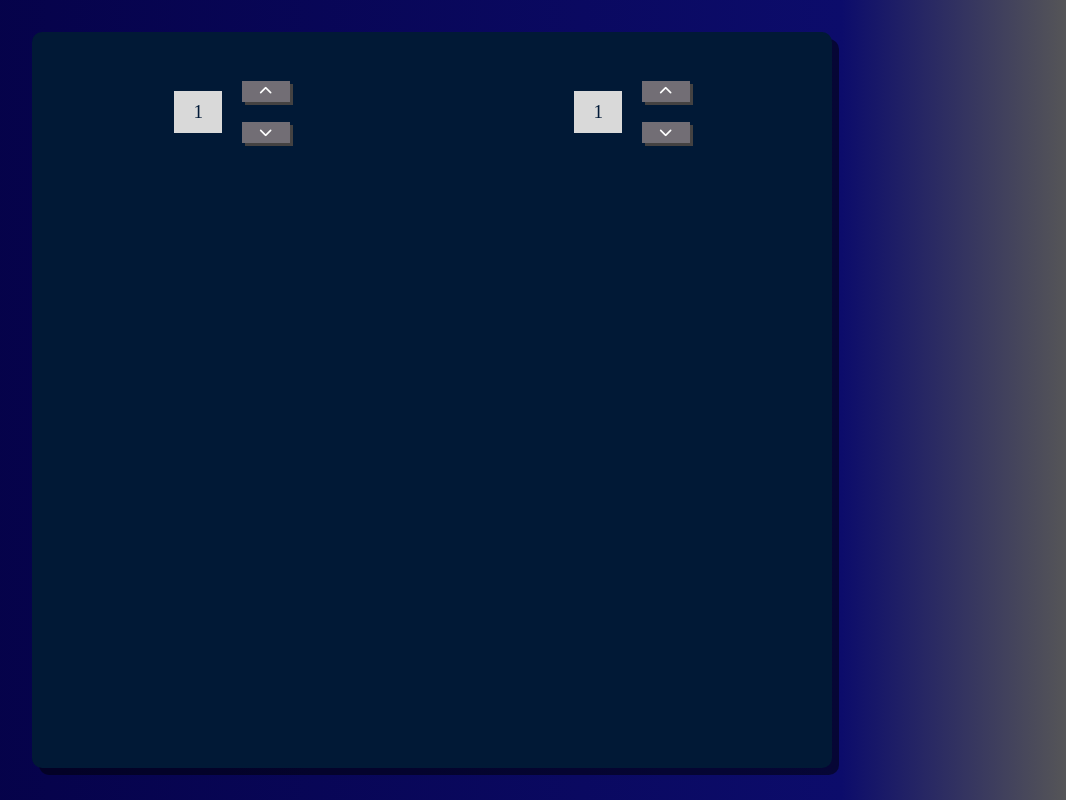
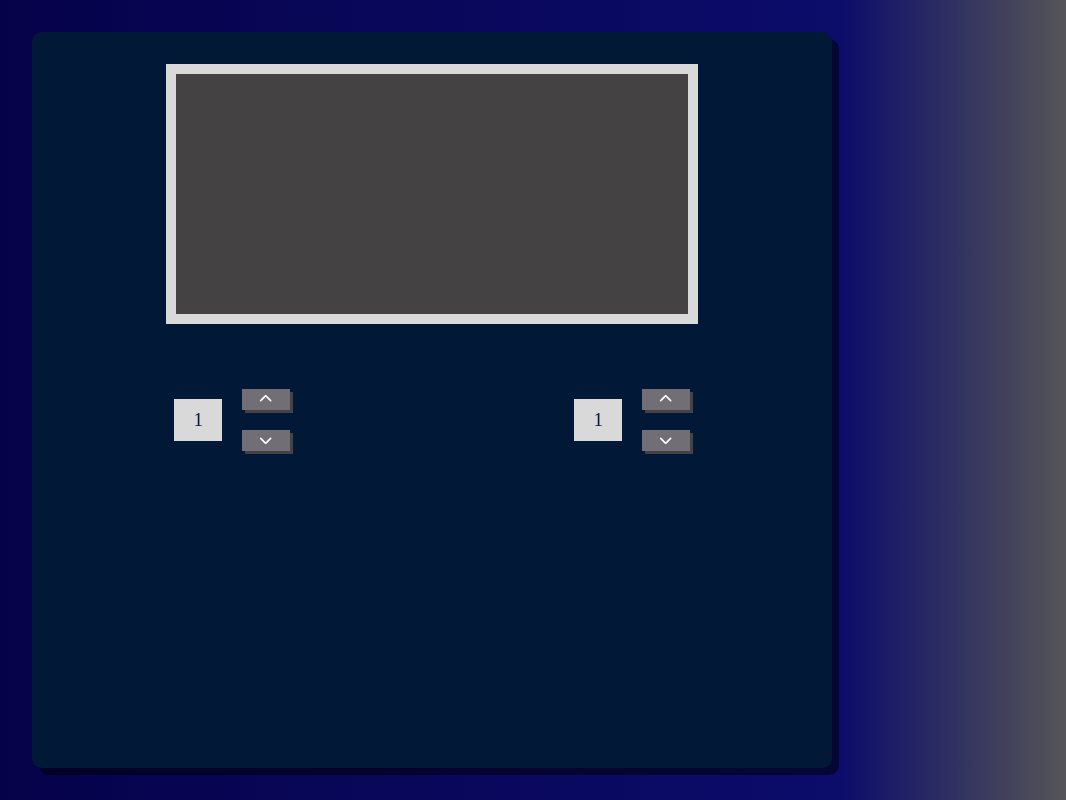
Before and after one commit to ennshi/lissajous_figures, a website built with webpack: page src/template.html in a window 1280 px wide. Shown: the whole page, without its empty margins (208-1274 px from the left). Built offline with nearby package versions, Linux system fonts and the light colour scheme.

Commit message:
Plot added to UI

```diff
--- /dev/null
+++ b/src/components/Plot.js
@@ -0,0 +1,7 @@
+import {createDOMElement} from '../utils/DOM';
+import './Plot.scss';
+
+export default (function () {
+    const plot = createDOMElement('div', {id: 'plot'},['plot']);
+    return {plot};
+})();
--- /dev/null
+++ b/src/components/Plot.scss
@@ -0,0 +1,15 @@
+.plot {
+  width: 90vw;
+  max-width: 32rem;
+  margin: 1rem auto;
+  background-color: var(--additional-color-darker);
+  height: 30vh;
+  border: 10px solid var(--light);
+}
+
+@media only screen and (min-width: 600px){
+  .plot {
+    width: 50vw;
+    max-width: 32rem;
+  }
+}
--- a/src/components/UI.js
+++ b/src/components/UI.js
@@ -1,6 +1,7 @@
 import {createDOMElement} from '../utils/DOM';
 import FreqController from './FreqController';
 import './UI.scss';
+import Plot from './Plot';
 
 export default (function () {
     const rootContainer = document.getElementById('root');
@@ -15,6 +16,8 @@ export default (function () {
 
 function createPlotContainer() {
     const container = createDOMElement('section', null, ['plot__container']);
+    const plot = Plot.plot;
+    container.appendChild(plot);
     return container;
 }
 
--- a/src/components/UI.scss
+++ b/src/components/UI.scss
@@ -13,3 +13,7 @@
   justify-content: space-around;
   width: 100%;
 }
+
+.plot__container {
+  padding-top: 1rem;
+}
```
